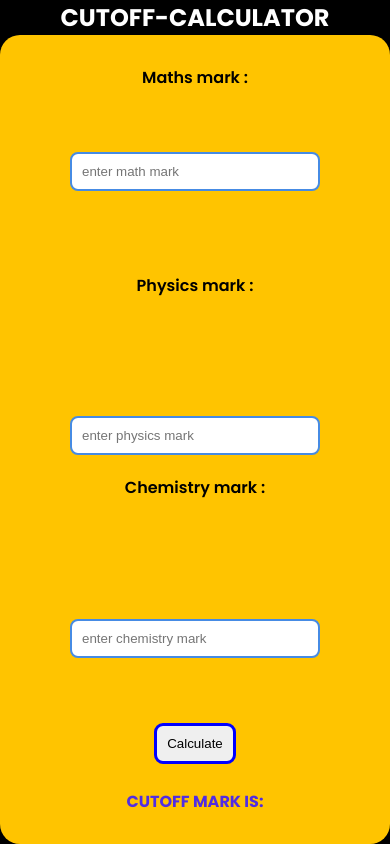
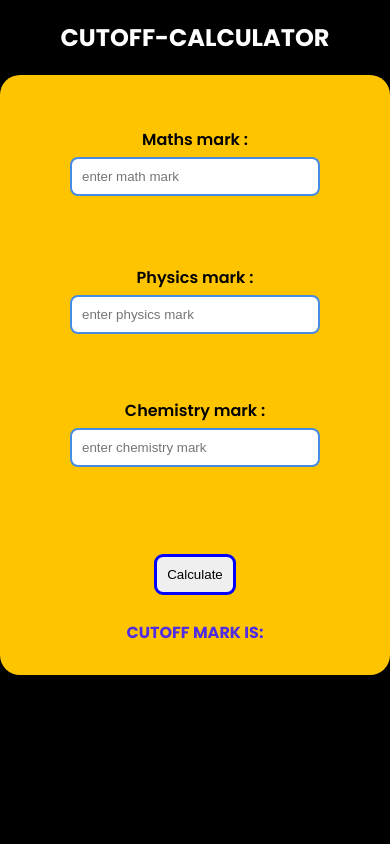
Before and after one commit to RagunathJayakumar/cutoff-calculator, a plain HTML site: page index.html in a window 390 px wide. Drawn offline with Linux system fonts and the light colour scheme.

Commit message:
initail sommit

```diff
--- a/style.css
+++ b/style.css
@@ -3,7 +3,7 @@
   margin: 0;
   box-sizing: border-box;
 }
-.heading{
+.heading {
   color: white;
   font-size: x-large;
 }
@@ -28,19 +28,19 @@ main {
   flex-direction: column;
   align-items: center;
   gap: 20px;
-  border-radius: 20px     ;
+  border-radius: 20px;
 }
 .calculater-container_small {
   display: flex;
   flex-direction: column;
   gap: 5px;
   width: 100%;
-  justify-content: space-between;
+  justify-content: center;
   align-items: center;
   flex-wrap: wrap;
   flex-grow: 1;
 }
-#err{
+#err {
   color: red;
   font-size: medium;
 }
@@ -52,23 +52,35 @@ main {
   padding: 10px;
 }
 @media (max-width: 768px) {
-    .calculater-container{
+  body{
+    background-color: black;
+    display: flex;
+    justify-content: center;
+    align-items: center;
+  }
+  main {
+    height: 80vh;
+  }
+  .heading {
+    color: white;
+    font-size: x-large;
+    margin: 20px 0px ;
+  }
+  .calculater-container {
     flex-grow: 1;
     width: 100%;
     background-color: rgb(255, 196, 0);
-
   }
   .calculate-input {
     width: 250px;
   }
-    #err{
+  #err {
     color: red;
     font-size: small;
     text-transform: capitalize;
   }
 }
 @media (min-width: 1024px) {
-
   .calculate-input {
     width: 300px;
   }
```
Lines whose indentation alone changed are shown as unchanged.
